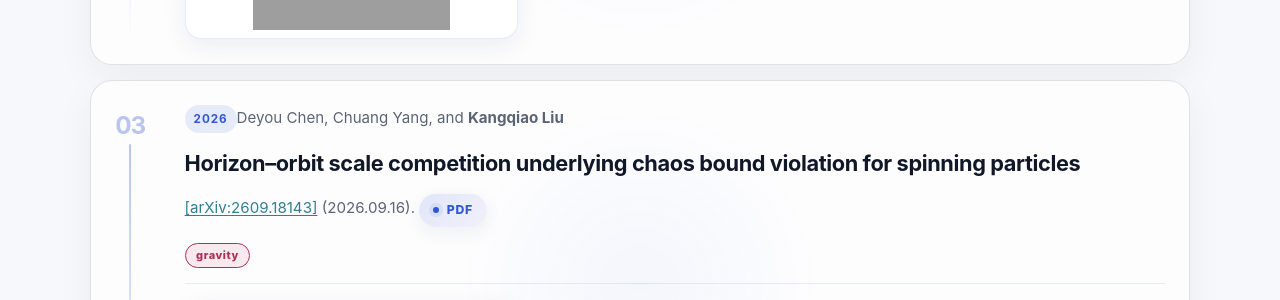
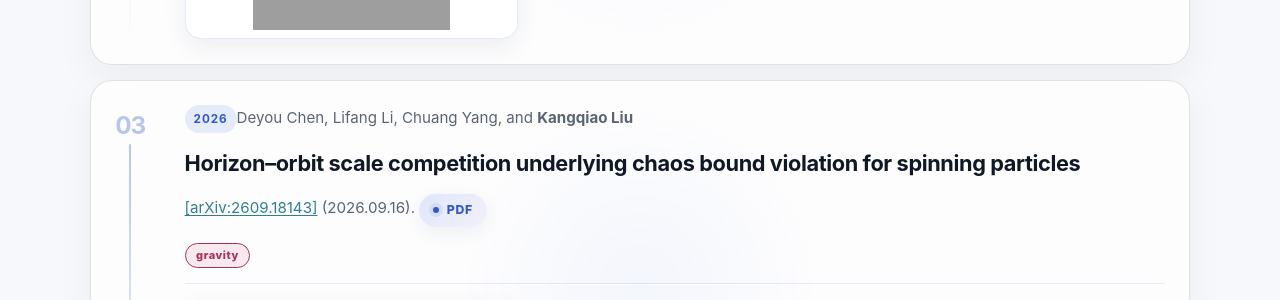
Before and after one commit to KangqiaoLiu/KangqiaoLiu.github.io, a Jekyll site: the page built from _pages/publications_zh.md, in a window 1280 px wide and 900 px high, scrolled down 7047 px. Shown: the part 152-452 px from the top of the window. Built offline with Jekyll 4.4.1, drawn with Linux system fonts in a browser that asks for light colours; grey boxes are pictures that could not be loaded.

Commit message:
Update black-bounce preprint to arXiv v3

```diff
--- a/_pages/publications_zh.md
+++ b/_pages/publications_zh.md
@@ -80,9 +80,9 @@
 2. **Kangqiao Liu**<br />
   *Classical codes violate the conjectured square-root bound for quantum random access codes*<br />
   [[arXiv:2607.15617]](https://arxiv.org/abs/2607.15617) (2026.07.20). <a href="{{ '/publications/qrac_counterexample.pdf' | relative_url }}" class="btn btn--small" target="_blank" rel="noopener">PDF</a>{% include publication-feature.html id="qrac" lang="zh" %}
-3. Deyou Chen, Chuang Yang, and **Kangqiao Liu**<br />
+3. Deyou Chen, Lifang Li, Chuang Yang, and **Kangqiao Liu**<br />
   *Horizon–orbit scale competition underlying chaos bound violation for spinning particles*<br />
-  [[arXiv:2609.18143]](https://arxiv.org/abs/2609.18143) (2026.09.16). <a href="{{ '/publications/2609.18143v2.pdf' | relative_url }}" class="btn btn--small" target="_blank" rel="noopener">PDF</a>{% include publication-feature.html id="gravity_blackbounce" lang="zh" %}
+  [[arXiv:2609.18143]](https://arxiv.org/abs/2609.18143) (2026.09.16). <a href="{{ '/publications/2609.18143v3.pdf' | relative_url }}" class="btn btn--small" target="_blank" rel="noopener">PDF</a>{% include publication-feature.html id="gravity_blackbounce" lang="zh" %}
 4. **Kangqiao Liu**, Jie Gu, and Deyou Chen<br />
   *Collective advantage from a minimal record in a quantum information engine*<br />
   [[arXiv:2609.24558]](https://arxiv.org/abs/2609.24558) (2026.09.21). <a href="{{ '/publications/2609.24558v1.pdf' | relative_url }}" class="btn btn--small" target="_blank" rel="noopener">PDF</a>{% include publication-feature.html id="collective_engine" lang="zh" %}
```
